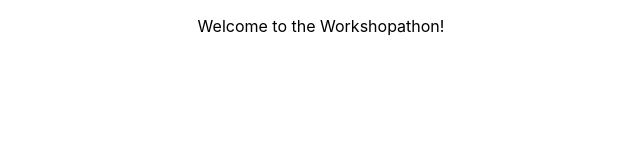
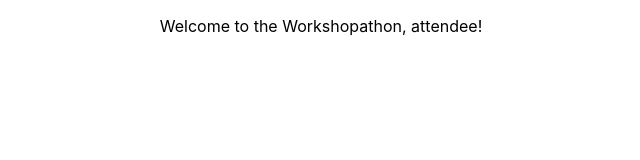
Before and after one commit to UBC-LA-Hackathon/student-dashboard, a React (Create React App) app in the folder frontend/: page / in a window 1280 px wide. Shown: the top 160 px of the page, without its empty margins (319-959 px from the left). Built offline with nearby package versions, Linux system fonts and the light colour scheme.

Commit message:
Modified app.js

```diff
--- a/frontend/src/App.js
+++ b/frontend/src/App.js
@@ -1,10 +1,12 @@
-import React from 'react'
+import React, { useState } from 'react'
 import './App.css'
 
 function App () {
+  const [self, setSelf] = useState(undefined)
+
   return (
     <div className='App'>
-      <p>Welcome to the Workshopathon!</p>
+      <p>Welcome to the Workshopathon, {self ? self.name : 'attendee'}!</p>
     </div>
   )
 }
```
Also changed, not shown: 1 other file (tests, documents, lock files or other folders).
